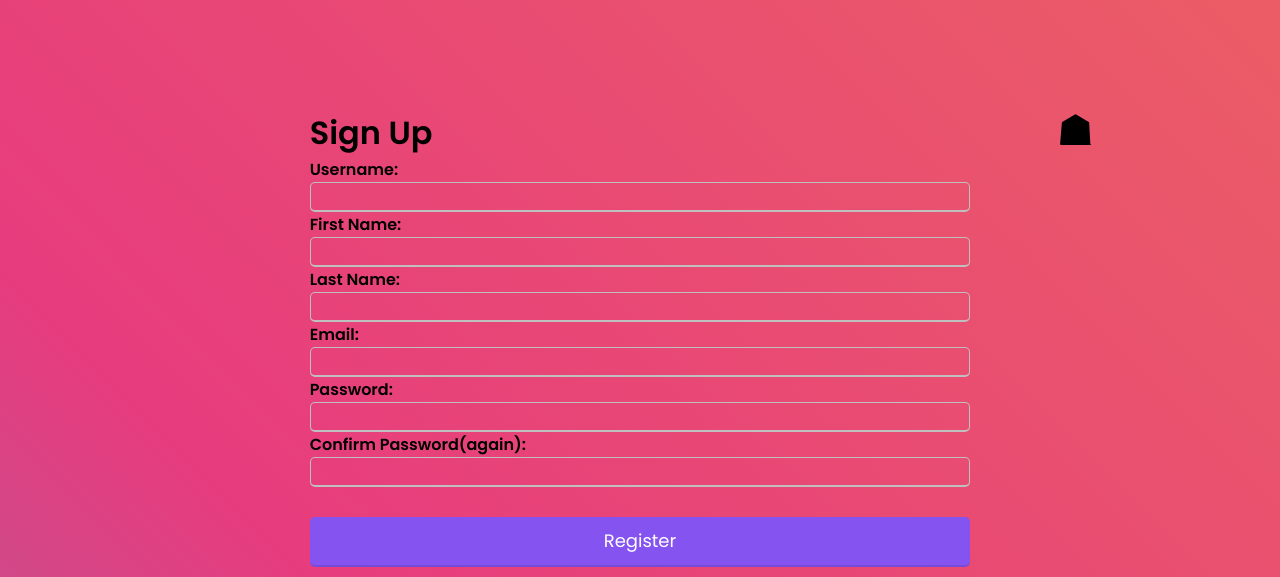
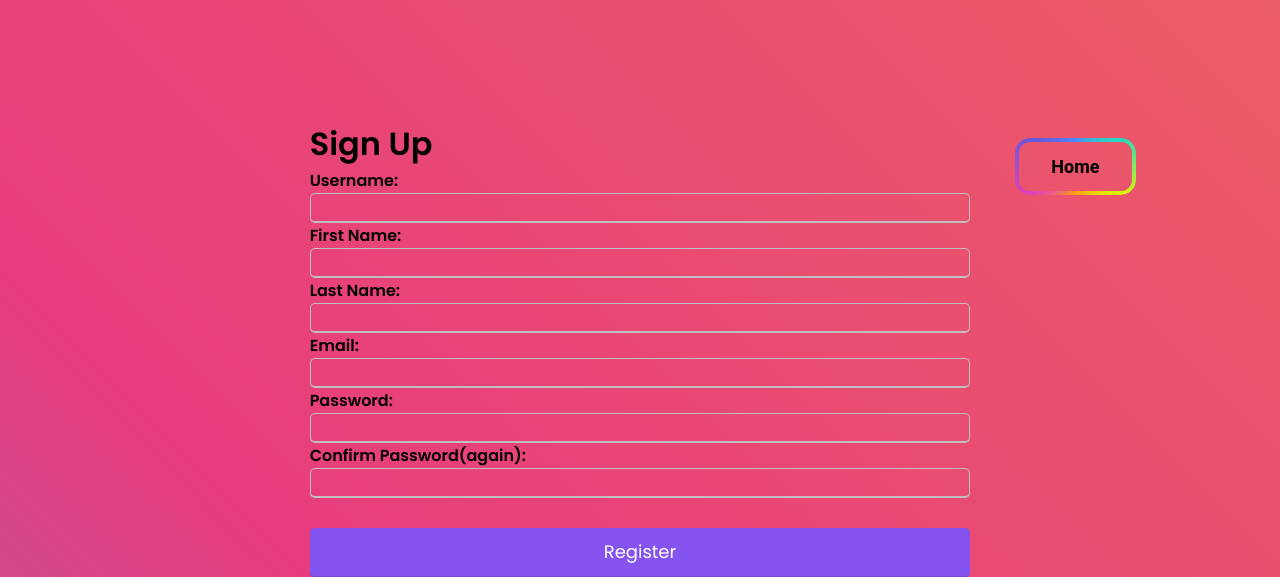
Before and after one commit to sunit-mal/Django_project_Video_Streaming, a Django app: page /signup/ in a window 1280 px wide. Shown: the top 577 px of the page. Run offline with Django 4.2, Linux system fonts and the light colour scheme.

Commit message:
Add files via upload

```diff
--- a/TVApp/static/css/sign_up.css
+++ b/TVApp/static/css/sign_up.css
@@ -200,27 +200,6 @@ form input[type="submit"]:hover {
   text-align: center;
   margin-top: 3%;
 }
-#home {
-  text-decoration: none;
-  color: #000000;
-  font-weight: bold;
-  /* background-color: black; */
-  /* border: 2px solid white; */
-  padding: 1px;
-  padding-left: 10px;
-  padding-right: 10px;
-  border-radius: 8px;
-  font-size: 40px;
-}
-
-.home {
-  position: relative;
-  text-align: right;
-  margin-top: 3%;
-  top:-530px;
-  left: 20%;
-}
-
 .alert-danger{
   width: 503px;
 }
--- a/template/sign_up.html
+++ b/template/sign_up.html
@@ -1,6 +1,79 @@
 <!doctype html>
 {% load static %}
 <html lang="en">
+<style>
+    .home {
+        position: relative;
+        text-align: right;
+        margin-top: 5%;
+        top: -500px;
+        left: 25%;
+    }
+
+    #home {
+        --border-radius: 15px;
+        --border-width: 4px;
+        appearance: none;
+        position: relative;
+        padding: 1em 2em;
+        border: 0;
+        font-family: "Roboto", Arial, "Segoe UI", sans-serif;
+        font-size: 18px;
+        font-weight: bold;
+        color: #000000;
+        z-index: 2;
+        text-decoration: none;
+    }
+
+    #home::after {
+        --m-i: linear-gradient(#000, #000);
+        --m-o: content-box, padding-box;
+        content: "";
+        position: absolute;
+        left: 0;
+        top: 0;
+        width: 100%;
+        height: 100%;
+        padding: var(--border-width);
+        border-radius: var(--border-radius);
+        background-image: conic-gradient(#488cfb,
+                #29dbbc,
+                #ddf505,
+                #ff9f0e,
+                #e440bb,
+                #655adc,
+                #488cfb);
+        -webkit-mask-image: var(--m-i), var(--m-i);
+        mask-image: var(--m-i), var(--m-i);
+        -webkit-mask-origin: var(--m-o);
+        mask-origin: var(--m-o);
+        -webkit-mask-clip: var(--m-o);
+        mask-composite: exclude;
+        -webkit-mask-composite: destination-out;
+        filter: hue-rotate(0);
+        animation: rotate-hue linear 500ms infinite;
+        animation-play-state: paused;
+    }
+
+    #home:hover::after {
+        animation-play-state: running;
+    }
+
+    @keyframes rotate-hue {
+        to {
+            filter: hue-rotate(1turn);
+        }
+    }
+
+    #home,
+    #home::after {
+        box-sizing: border-box;
+    }
+
+    #home:active {
+        --border-width: 5px;
+    }
+</style>
 
 <head>
     <meta charset="utf-8">
@@ -38,7 +111,7 @@
             <a href="/login/" id="Login">Already a User? Login</a>
         </div>
         <div class="home">
-            <a href="/home/" id="home">&#9751</a>
+            <a href="/home/" id="home">Home</a>
         </div>
     </div>
     <script src="{% static '/css/sign_up.js' %}"></script>
```
Also changed, not shown: TVApp/static/css/login.css (+0 -20 lines), template/login.html (+76 -3 lines), db.sqlite3.
